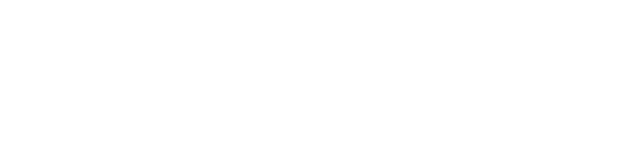
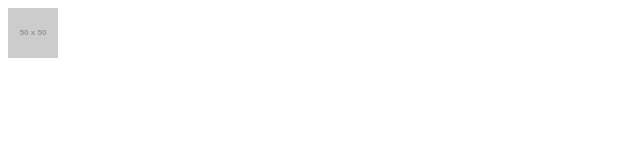
Before and after one commit to NemesioMangubat/aig, a website: page builds/development/index.html in a window 1280 px wide. Shown: the whole page, without its empty margins (0-640 px from the left). Drawn offline with Linux system fonts and the light colour scheme; placeholder pictures from the web are drawn by us.

Commit message:
Added Header Structure

```diff
--- a/builds/development/index.html
+++ b/builds/development/index.html
@@ -36,6 +36,13 @@
 <div class="wrapper">
 <div class="inner-wrapper">
 
+    <!-- #header -->
+    <header id="header" class="header-v1">
+        <div class="container">
+            <div class="logo"><img src="http://placehold.it/50x50" alt="logo"></div>
+        </div>
+    </header>
+
 </div><!-- End inner-wrapper -->
 </div><!-- End wrappper -->
 
```
